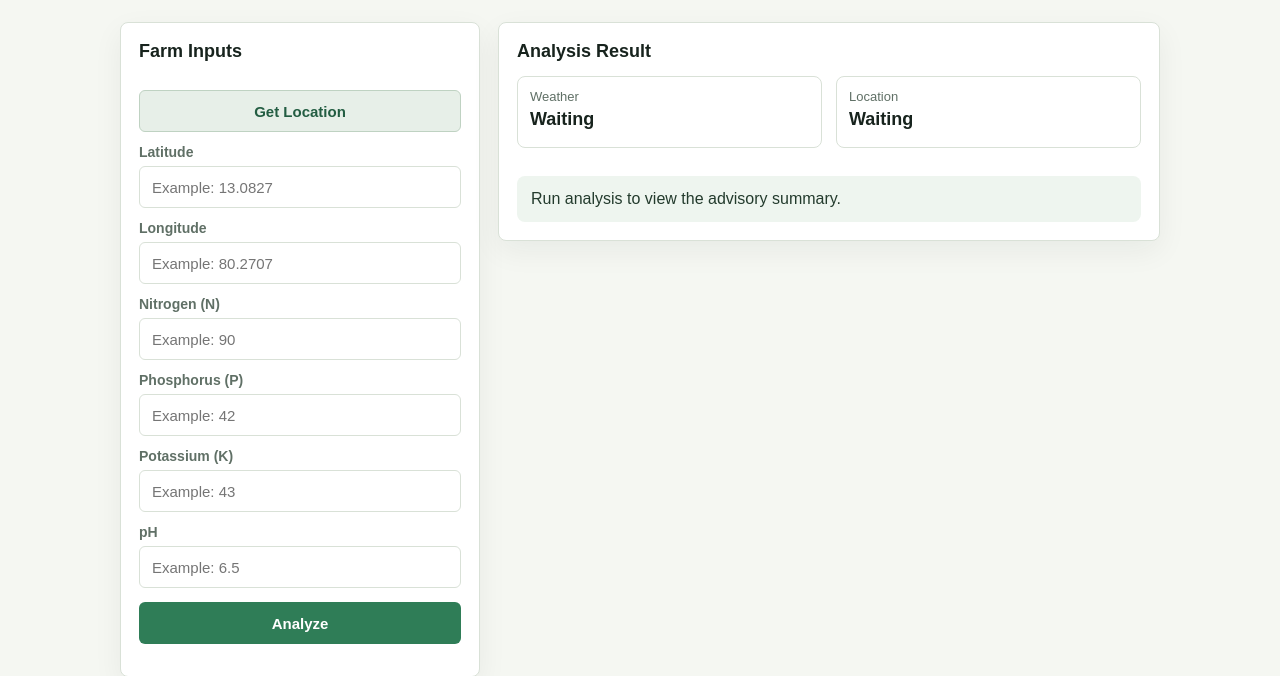
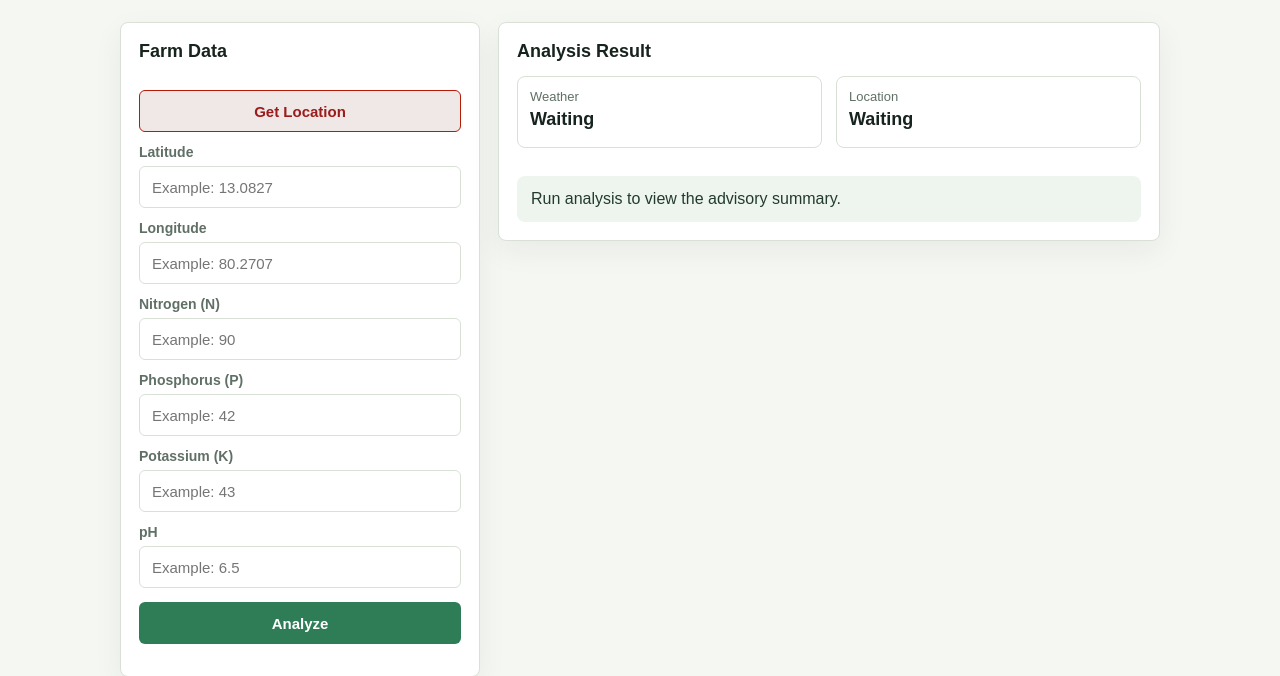
Before and after one commit to Nandakumar005/ai_crop_prediction, a Flask app: page / in a window 1280 px wide. Shown: the part 96-772 px from the top of the page. Run offline with Flask 3, Linux system fonts and the light colour scheme; parts of the project's set-up code (start-up, migrations or seed data) failed here and were passed over.

Commit message:
Refactor crop prediction logic to accept dynamic top_n parameter and update related variable names; enhance UI labels for clarity and adjust button styles
Co-authored-by: Copilot <copilot@github.com>

```diff
--- a/app.py
+++ b/app.py
@@ -1,8 +1,6 @@
 import os
 import time
-
 import matplotlib
-
 matplotlib.use("Agg")
 import matplotlib.pyplot as plt
 from flask import Flask, jsonify, render_template, request
@@ -36,7 +34,7 @@ def analyze():
     weather = get_weather_data(lat, lon)
     location = get_location_details(lat, lon)
     rainfall = weather["rainfall"] or 100
-    crops = predict_top_crops(
+    candidate_crops = predict_top_crops(
         n_value,
         p_value,
         k_value,
@@ -44,8 +42,9 @@ def analyze():
         weather["humidity"],
         ph_value,
         rainfall,
-    )[:5]
-    gemini_result = estimate_crop_values(weather, location, crops)
+        top_n=5,
+    )
+    gemini_result = estimate_crop_values(weather, location, candidate_crops)
     chart_url = generate_value_chart(gemini_result["crops"])
 
     result = {
@@ -65,9 +64,9 @@ def generate_value_chart(crops):
     plt.figure(figsize=(8, 4.5))
     if names and values:
         bars = plt.bar(names, values, color="green")
-        plt.ylabel("Estimated value (Rs./quintal)")
+        plt.ylabel("Estimated price (Rs./quintal)")
         plt.xlabel("Crop")
-        plt.title(" Estimated Crop Values")
+        plt.title("Top crops by estimated price")
         plt.xticks(rotation=20, ha="right")
         for bar, value in zip(bars, values):
             plt.text(
--- a/services/crop_service.py
+++ b/services/crop_service.py
@@ -6,7 +6,7 @@ FEATURE_COLUMNS = ["N", "P", "K", "temperature", "humidity", "ph", "rainfall"]
 
 model = joblib.load(MODEL_PATH)
 
-def predict_top_crops(N, P, K, temp, humidity, ph, rainfall):
+def predict_top_crops(N, P, K, temp, humidity, ph, rainfall, top_n=5):
     features = pd.DataFrame(
         [[N, P, K, temp, humidity, ph, rainfall]],
         columns=FEATURE_COLUMNS,
@@ -17,4 +17,4 @@ def predict_top_crops(N, P, K, temp, humidity, ph, rainfall):
     pairs = list(zip(classes, probs))
     pairs.sort(key=lambda x: x[1], reverse=True)
 
-    return [crop for crop, _ in pairs[:5]]
+    return [crop for crop, _ in pairs[:top_n]]
--- a/services/gemini_service.py
+++ b/services/gemini_service.py
@@ -27,7 +27,7 @@ Return only valid JSON in this format:
   "summary": "short farmer-friendly advice under 100 words"
 }}
 
-Estimate realistic current  values yourself. Sort crops by estimated_value from high to low.
+Estimate realistic price values depending on the place and seasons. Prefer crops with better yield and profitability for this location, and sort crops by estimated_value from high to low.
 """.strip()
 
     payload = {
--- a/templates/index.html
+++ b/templates/index.html
@@ -103,9 +103,9 @@
     }
 
     button.secondary {
-      background: #e7efe8;
-      color: var(--brand-dark);
-      border: 1px solid #bfd2c2;
+      background: #efe8e7;
+      color: var(--danger);
+      border: 1px solid #b61b06;
     }
 
     button:disabled {
@@ -212,7 +212,7 @@
 
     <div class="layout">
       <section>
-        <h2>Farm Inputs</h2>
+        <h2>Farm Data </h2>
         <button class="secondary" id="locationBtn" type="button">Get Location</button>
 
         <label for="lat">Latitude</label>
@@ -251,7 +251,7 @@
         </div>
 
         <ul class="crop-list" id="crops"></ul>
-        <img class="chart" id="chart" alt="Crop predicted value bar chart">
+        <img class="chart" id="chart" alt="Crop estimated price bar chart">
         <div class="summary" id="summary">Run analysis to view the advisory summary.</div>
       </section>
     </div>
@@ -333,7 +333,7 @@
           item.innerHTML = `
             <div>
               <strong>${titleCase(crop.crop)}</strong>
-              <small>predicted value · ${crop.unit || "Rs/quintal"}</small>
+              <small>price estimate · ${crop.unit || "Rs/quintal"}</small>
             </div>
             <strong>Rs. ${Number(crop.estimated_value || 0).toFixed(0)}</strong>
           `;
```
Also changed, not shown: requirements.txt (deleted, +0 -7 lines).
